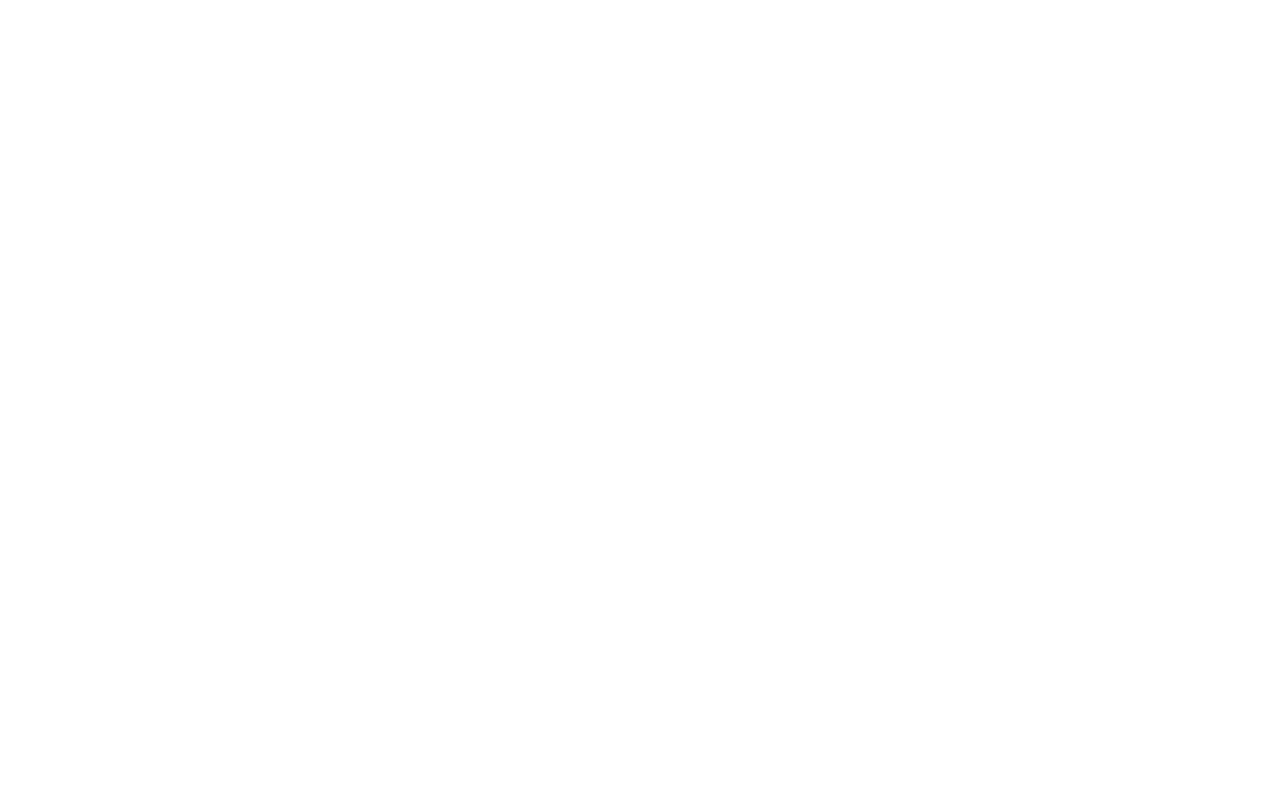
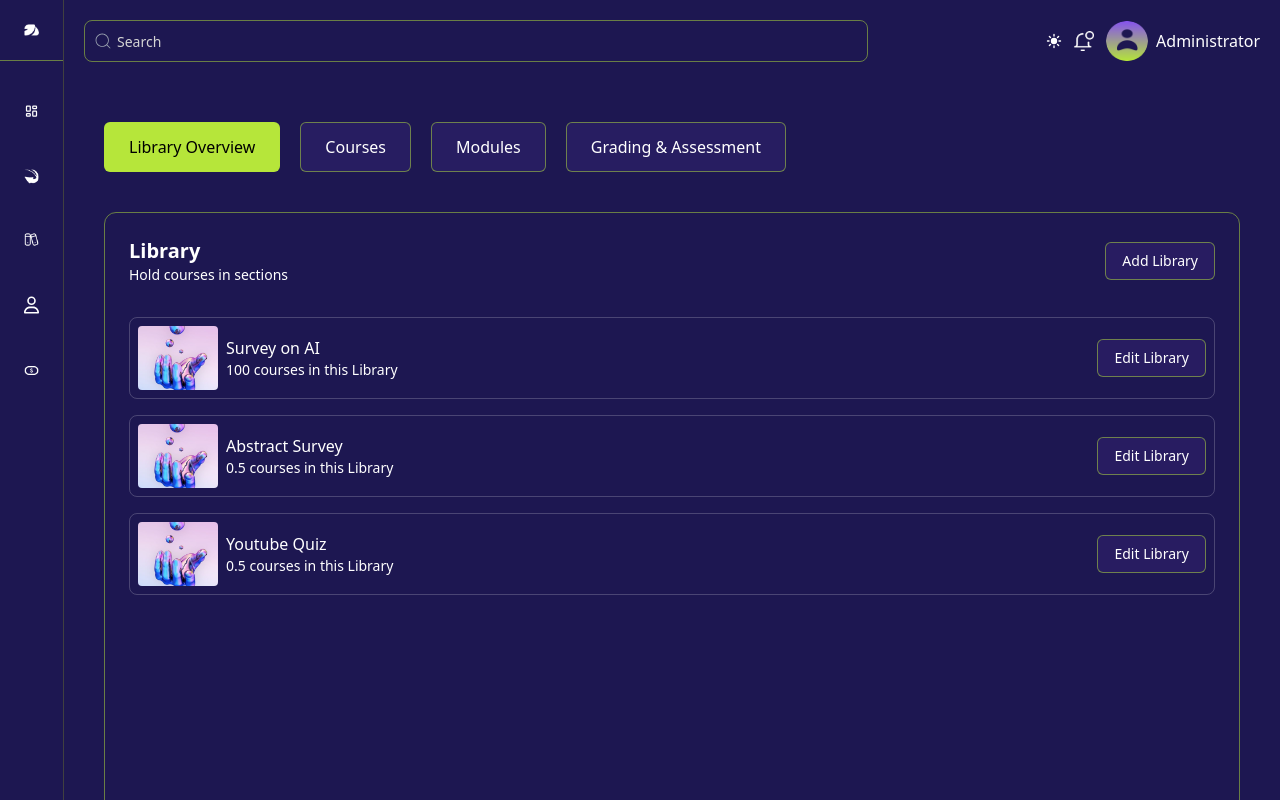
Before and after one commit to B-rder-ess-Dev-Hub-UNN/ascendix-client, a React (Vite) app: page /admin/library in a window 1280 px wide. Before the commit this address had no page. Shown: the top 800 px of the page. Built offline with nearby package versions, Linux system fonts and the light colour scheme.

Commit message:
added admin library page and did changes on sidebar and dashboard

```diff
--- a/src/App.jsx
+++ b/src/App.jsx
@@ -37,6 +37,7 @@ import Token from './pages/admin/Token';
 import Quest from './pages/admin/Quest';
 import QuestEdit from './pages/admin/QuestEdit';
 import Dashboard from './pages/admin/Dashboard';
+import AdminLib from './pages/admin/AdminLib';
 
 
 const App = () => {
@@ -81,6 +82,7 @@ const App = () => {
           <Route path="/admin/quest" element={<Quest />} />
           <Route path="/admin/quest/:id" element={<QuestEdit />} />
           <Route path="/admin/dashboard" element={<Dashboard />} />
+          <Route path="/admin/library" element={<AdminLib />} />
         </Route>
       </Routes>
     </>
--- /dev/null
+++ b/src/components/admin/LibraryHeader.jsx
@@ -0,0 +1,51 @@
+import { NavLink } from "react-router-dom";
+
+const LibraryHeader = () => {
+  const baseClass =
+    "border border-[#B6E63A80] rounded-md py-3 px-6 transition-colors duration-200";
+  const inactiveClass =
+    "bg-[#271D61] text-white hover:bg-[#B6E63A] hover:text-black";
+  const activeClass = "bg-[#B6E63A] text-black";
+
+  return (
+    <div className="flex space-x-5">
+      <NavLink
+        to="/admin/library"
+        className={({ isActive }) =>
+          `${baseClass} ${isActive ? activeClass : inactiveClass}`
+        }
+      >
+        Library Overview
+      </NavLink>
+
+      <NavLink
+        to="/admin/courses"
+        className={({ isActive }) =>
+          `${baseClass} ${isActive ? activeClass : inactiveClass}`
+        }
+      >
+        Courses
+      </NavLink>
+
+      <NavLink
+        to="/admin/modules"
+        className={({ isActive }) =>
+          `${baseClass} ${isActive ? activeClass : inactiveClass}`
+        }
+      >
+        Modules
+      </NavLink>
+
+      <NavLink
+        to="/admin/grading"
+        className={({ isActive }) =>
+          `${baseClass} ${isActive ? activeClass : inactiveClass}`
+        }
+      >
+        Grading & Assessment
+      </NavLink>
+    </div>
+  );
+};
+
+export default LibraryHeader;
--- a/src/components/admin/SiderBar.jsx
+++ b/src/components/admin/SiderBar.jsx
@@ -9,7 +9,7 @@ import logo from "../../assets/images/ascendix.png";
 import { Link } from "react-router-dom";
 
 const Sidebar = () => {
-  const [isOpen, setIsOpen] = useState(true);
+  const [isOpen, setIsOpen] = useState(false);
 
 
 
@@ -47,7 +47,7 @@ const Sidebar = () => {
           {isOpen && <span className="font-medium text-lg">Quest</span>}
         </Link>
         <Link
-          to=""
+          to="/admin/library"
           className="w-full flex items-center gap-2 hover:bg-[#271D61] px-3 py-2 rounded-lg text-sm transition"
         >
           <img src={library} alt="" />
--- /dev/null
+++ b/src/pages/admin/AdminLib.jsx
@@ -0,0 +1,82 @@
+import { useState } from "react";
+import LibraryHeader from "../../components/admin/LibraryHeader";
+import { Link } from "react-router-dom";
+import asc2 from "../../assets/images/asc2.jpg";
+
+const AdminLib = () => {
+  // Temporary static data (you can later fetch this from your backend)
+  const [quests] = useState([
+    {
+      id: 1,
+      name: "Survey on AI",
+      limit: "100",
+      image: asc2,
+    },
+    {
+      id: 2,
+      name: "Abstract Survey",
+      limit: "0.5",
+      image: asc2,
+    },
+    {
+      id: 3,
+      name: "Youtube Quiz",
+      limit: "0.5",
+      image: asc2,
+    },
+  ]);
+
+  return (
+    <section className="flex-1 space-y-10  rounded-lg m-5 p-5 min-h-screen">
+      <LibraryHeader />
+      <div className="min-h-screen p-6 space-y-8 border border-[#B6E63A80] rounded-xl">
+        {/* Header */}
+        <div className="flex items-center justify-between">
+          <div>
+            <h2 className="text-xl font-semibold">Library</h2>
+            <p className="text-sm">Hold courses in sections</p>
+          </div>
+          <Link
+            to=""
+            className="bg-[#8653EF1A] text-sm px-4 py-2 border border-[#B6E63A80] rounded-md"
+          >
+            Add Library
+          </Link>
+        </div>
+
+        {/* Library Cards */}
+        <div className="space-y-4">
+          {quests.map((quest) => (
+            <div
+              key={quest.id}
+              className="flex items-center justify-between border border-[#FFFFFF33] rounded-lg p-2 hover:bg-[#222256] transition"
+            >
+              <div className="flex items-center space-x-2">
+                <img
+                  src={quest.image}
+                  alt={quest.name}
+                  className="w-20 h-16 rounded-sm object-cover"
+                />
+                <div>
+                  <p className="text-md font-medium">{quest.name}</p>
+                  <p className="text-sm">
+                    {quest.limit}{" "}courses in this Library
+                  </p>
+                </div>
+              </div>
+
+              <Link
+                to={`/admin/`}
+                className="bg-[#8653EF1A] border border-[#B6E63A80] text-sm px-4 py-2 rounded-md cursor-pointer"
+              >
+                Edit Library
+              </Link>
+            </div>
+          ))}
+        </div>
+      </div>
+    </section>
+  );
+};
+
+export default AdminLib;
--- a/src/pages/admin/Dashboard.jsx
+++ b/src/pages/admin/Dashboard.jsx
@@ -197,9 +197,19 @@ const Dashboard = () => {
 
       {/* User Metrics */}
       <div className="border border-[#B6E63A80] rounded-lg p-4 space-y-4">
-        <div>
-          <p className="text-xl font-semibold">User Metrics Overview</p>
-          <p className="text-sm">User Identity and website usage analytics.</p>
+        <div className="flex justify-between items-center">
+          <div>
+            <p className="text-xl font-semibold">User Metrics Overview</p>
+            <p className="text-sm">
+              User Identity and website usage analytics.
+            </p>
+          </div>
+          <button
+            onClick={() => navigate("/admin/user")}
+            className="border border-[#B6E63A80] px-3 py-1 rounded-md text-sm hover:bg-[#8653EF1A]"
+          >
+            View All
+          </button>
         </div>
 
         <div className="space-y-5">
```
